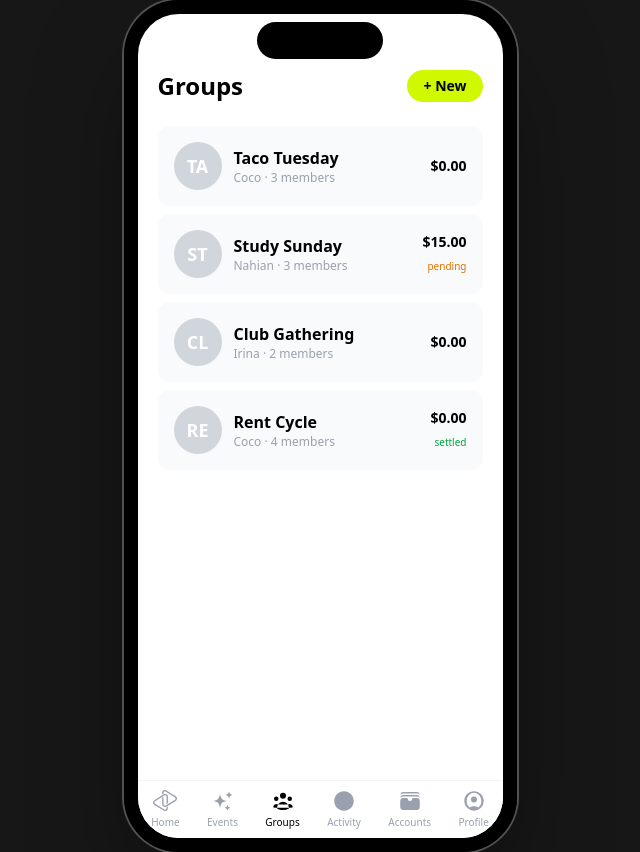
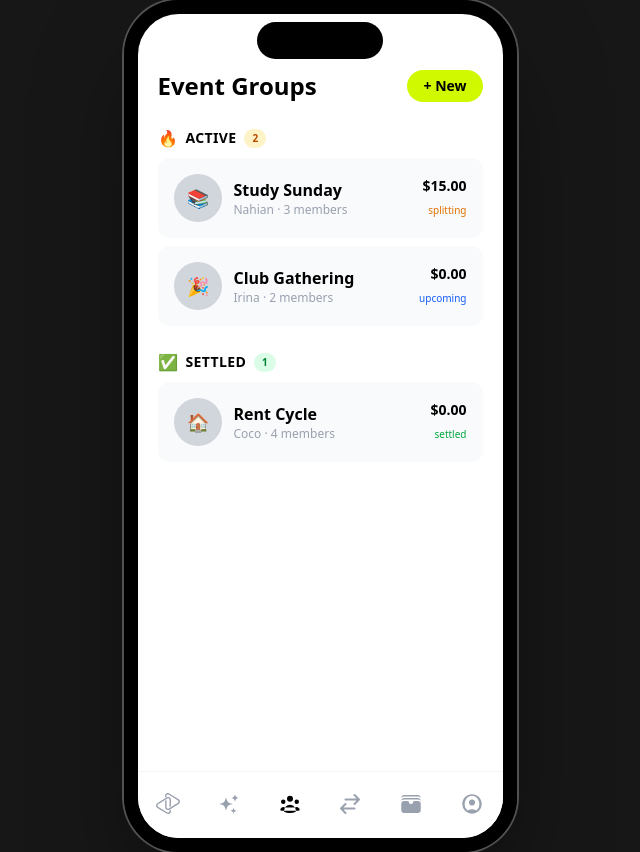
Before and after one commit to 0CocoWang0/bounce-me, a React (Vite) app: page /groups in a window 1280 px wide. Shown: the whole page, without its empty margins (320-960 px from the left). Built offline with nearby package versions, Linux system fonts and the light colour scheme.

Commit message:
feat: refine event groups

```diff
--- a/src/App.jsx
+++ b/src/App.jsx
@@ -31,7 +31,7 @@ function NavIcon({ d, label, icon }) {
 const tabs = [
   {
     to: "/",
-    label: "Home",
+    //label: "Home",
     icon: (
       <svg viewBox="0 0 55 55" fill="currentColor" className="w-6 h-6">
         <path d="M52.0575 16.622L30.5724 3.27652C28.555 2.02077 26.1169 1.97152 24.0377 3.12879C21.9585 4.28605 20.7456 6.39129 20.7704 8.75507L20.8199 12.8178L24.0253 10.8357L24.0006 8.71813C23.9882 7.54856 24.5946 6.50209 25.6219 5.92346C26.1169 5.65261 26.6491 5.51719 27.1813 5.51719C27.763 5.51719 28.3446 5.67723 28.8645 6.00964L50.3496 19.3551C51.3026 19.9461 51.8471 20.931 51.8471 22.0513C51.8471 23.1716 51.2902 24.1442 50.3372 24.7352L29.1367 37.7729C28.1466 38.3884 26.9461 38.4131 25.9313 37.8591C24.9164 37.305 24.2976 36.2832 24.2852 35.1259L24.0996 18.2964L20.8942 20.2662L21.055 35.1506C21.0798 37.4774 22.3174 39.5457 24.3719 40.666C25.3496 41.1954 26.414 41.4663 27.4659 41.4663C28.6293 41.4663 29.7927 41.1462 30.8323 40.4937L52.0328 27.4314C53.9263 26.2618 55.0649 24.2427 55.0649 22.0267C55.0649 19.8106 53.9511 17.7916 52.0575 16.622Z" />
@@ -42,28 +42,32 @@ const tabs = [
   },
   {
     to: "/events",
-    label: "Events",
+    //label: "Events",
     d: "M9.813 15.904L9 18.75l-.813-2.846a4.5 4.5 0 00-3.09-3.09L2.25 12l2.846-.813a4.5 4.5 0 003.09-3.09L9 5.25l.813 2.846a4.5 4.5 0 003.09 3.09L15.75 12l-2.846.813a4.5 4.5 0 00-3.09 3.09zM18.259 8.715L18 9.75l-.259-1.035a3.375 3.375 0 00-2.455-2.456L14.25 6l1.036-.259a3.375 3.375 0 002.455-2.456L18 2.25l.259 1.035a3.375 3.375 0 002.456 2.456L21.75 6l-1.035.259a3.375 3.375 0 00-2.456 2.456zM16.894 20.567L16.5 21.75l-.394-1.183a2.25 2.25 0 00-1.423-1.423L13.5 18.75l1.183-.394a2.25 2.25 0 001.423-1.423l.394-1.183.394 1.183a2.25 2.25 0 001.423 1.423l1.183.394-1.183.394a2.25 2.25 0 00-1.423 1.423z",
   },
   {
     to: "/groups",
-    label: "Groups",
+    ///label: "Groups",
     d: "M18 18.72a9.094 9.094 0 003.741-.479 3 3 0 00-4.682-2.72m.94 3.198l.001.031c0 .225-.012.447-.037.666A11.944 11.944 0 0112 21c-2.17 0-4.207-.576-5.963-1.584A6.062 6.062 0 016 18.719m12 0a5.971 5.971 0 00-.941-3.197m0 0A5.995 5.995 0 0012 12.75a5.995 5.995 0 00-5.058 2.772m0 0a3 3 0 00-4.681 2.72 8.986 8.986 0 003.74.477m.94-3.197a5.971 5.971 0 00-.94 3.197M15 6.75a3 3 0 11-6 0 3 3 0 016 0zm6 3a2.25 2.25 0 11-4.5 0 2.25 2.25 0 014.5 0zm-13.5 0a2.25 2.25 0 11-4.5 0 2.25 2.25 0 014.5 0z",
   },
   {
     to: "/activity",
-    label: "Activity",
-    d: "M12 2.25c-5.385 0-9.75 4.365-9.75 9.75s4.365 9.75 9.75 9.75 9.75-4.365 9.75-9.75S17.385 2.25 12 2.25zM12.75 6a.75.75 0 00-1.5 0v6c0 .414.336.75.75.75h4.5a.75.75 0 000-1.5h-3.75V6z",
+    //label: "Transactions",
+    icon: (
+      <svg xmlns="http://www.w3.org/2000/svg" viewBox="0 0 24 24" fill="none" stroke="currentColor" strokeWidth={2} strokeLinecap="round" strokeLinejoin="round" className="w-6 h-6">
+        <path d="M7.5 21L3 16.5m0 0L7.5 12M3 16.5h13.5m0-13.5L21 7.5m0 0L16.5 12M21 7.5H7.5" />
+      </svg>
+    ),
   },
 
   {
     to: "/accounts",
-    label: "Accounts",
+    //label: "Accounts",
     d: "M2.273 5.625A4.483 4.483 0 015.25 4.5h13.5c1.141 0 2.183.425 2.977 1.125A3 3 0 0018.75 3H5.25a3 3 0 00-2.977 2.625zM2.273 8.625A4.483 4.483 0 015.25 7.5h13.5c1.141 0 2.183.425 2.977 1.125A3 3 0 0018.75 6H5.25a3 3 0 00-2.977 2.625zM5.25 9a3 3 0 00-3 3v6a3 3 0 003 3h13.5a3 3 0 003-3v-6a3 3 0 00-3-3H15a.75.75 0 00-.75.75 2.25 2.25 0 01-4.5 0A.75.75 0 009 9H5.25z",
   },
   {
     to: "/profile",
-    label: "Profile",
+    //label: "Profile",
     d: "M18.685 19.097A9.723 9.723 0 0021.75 12c0-5.385-4.365-9.75-9.75-9.75S2.25 6.615 2.25 12a9.723 9.723 0 003.065 7.097A9.716 9.716 0 0012 21.75a9.716 9.716 0 006.685-2.653zm-2.54-.636A6.735 6.735 0 0012 17.25a6.735 6.735 0 00-4.145 1.211A8.25 8.25 0 0112 3.75a8.25 8.25 0 014.145 14.711zM12 13.5a3 3 0 100-6 3 3 0 000 6z",
   },
 ];
@@ -72,7 +76,7 @@ const tabs = [
 function Nav() {
   return (
     <nav className="z-100 fixed bottom-0 left-0 right-0 bg-white dark:bg-black border-t border-gray-100 dark:border-transparent">
-      <div className="max-w-md mx-auto flex justify-around py-2">
+      <div className="max-w-md mx-auto flex justify-around py-5">
         {tabs.map((tab) => (
           <NavLink
             key={tab.to}
--- /dev/null
+++ b/src/context/EventsContext.jsx
@@ -0,0 +1,22 @@
+import { createContext, useContext, useState } from "react";
+import { MOCK_EVENTS } from "../data/mock";
+
+const EventsContext = createContext();
+
+export function EventsProvider({ children }) {
+  const [events, setEvents] = useState(MOCK_EVENTS);
+
+  function addEvent(event) {
+    setEvents((prev) => [event, ...prev]);
+  }
+
+  return (
+    <EventsContext.Provider value={{ events, addEvent }}>
+      {children}
+    </EventsContext.Provider>
+  );
+}
+
+export function useEvents() {
+  return useContext(EventsContext);
+}
--- a/src/data/mock.js
+++ b/src/data/mock.js
@@ -94,7 +94,7 @@ export const BADGES = [
 
 // --- Events (our proposed feature — layered onto Groups) ---
 export const MOCK_EVENTS = [
-  {
+  /* {
     id: "e1",
     title: "Taco Tuesday",
     emoji: "🌮",
@@ -121,7 +121,7 @@ export const MOCK_EVENTS = [
       //   amount: 22
       // }
     ],
-  },
+  }, */
   {
     id: "e2",
     title: "Study Sunday",
--- a/src/main.jsx
+++ b/src/main.jsx
@@ -3,11 +3,14 @@ import { createRoot } from "react-dom/client";
 import "./index.css";
 import App from "./App.jsx";
 import { ThemeProvider } from "./context/ThemeContext.jsx";
+import { EventsProvider } from "./context/EventsContext.jsx";
 
 createRoot(document.getElementById("root")).render(
   <StrictMode>
     <ThemeProvider>
-      <App />
+      <EventsProvider>
+        <App />
+      </EventsProvider>
     </ThemeProvider>
   </StrictMode>
 );
--- a/src/pages/CreateEvent.jsx
+++ b/src/pages/CreateEvent.jsx
@@ -1,10 +1,12 @@
 import { useState } from "react";
 import { useNavigate } from "react-router-dom";
 import { MOCK_USERS, CURRENT_USER } from "../data/mock";
+import { useEvents } from "../context/EventsContext";
 import Avatar from "../components/Avatar";
 
 export default function CreateEvent() {
   const navigate = useNavigate();
+  const { addEvent } = useEvents();
   const [title, setTitle] = useState("");
   const [date, setDate] = useState("");
   const [time, setTime] = useState("");
@@ -22,7 +24,19 @@ export default function CreateEvent() {
 
   function handleSubmit(e) {
     e.preventDefault();
-    alert(`Event "${title}" created with ${invited.length} invited! (mock)`);
+    addEvent({
+      id: `e_new_${Date.now()}`,
+      title,
+      emoji: "🎈",
+      date,
+      time,
+      host: CURRENT_USER.id,
+      rsvps: [CURRENT_USER.id, ...invited],
+      totalCost: null,
+      splits: [],
+      status: "upcoming",
+      moments: [],
+    });
     navigate("/groups");
   }
 
--- a/src/pages/EventDetail.jsx
+++ b/src/pages/EventDetail.jsx
@@ -1,11 +1,13 @@
 import { useState } from "react";
 import { useParams, Link } from "react-router-dom";
-import { MOCK_EVENTS, getUserById } from "../data/mock";
+import { getUserById, CURRENT_USER } from "../data/mock";
+import { useEvents } from "../context/EventsContext";
 import Avatar from "../components/Avatar";
 
 export default function EventDetail() {
   const { eventId } = useParams();
-  const event = MOCK_EVENTS.find((e) => e.id === eventId);
+  const { events } = useEvents();
+  const event = events.find((e) => e.id === eventId);
   const [rsvpd, setRsvpd] = useState(false);
 
   if (!event) {
@@ -17,57 +19,135 @@ export default function EventDetail() {
   }
 
   const host = getUserById(event.host);
-  const members = event.rsvps.map((id) => getUserById(id)).filter(Boolean);
+  // Host first, then the rest
+  const members = [host, ...event.rsvps.map((id) => getUserById(id)).filter(Boolean).filter((u) => u.id !== event.host)];
 
-  // Calculate settlement percentage
+  const totalCost = event.totalCost || 0;
   const totalSplits = event.splits?.length || 0;
-  const paidSplits = event.splits?.filter(s => s.paid).length || 0;
+  const paidSplits = event.splits?.filter((s) => s.paid).length || 0;
+  const unpaidAmount = event.splits?.filter((s) => !s.paid).reduce((sum, s) => sum + s.amount, 0) || 0;
+
   let settlementPercentage = 0;
-
   if (event.status === "settled") {
     settlementPercentage = 100;
   } else if (event.status === "splitting") {
     settlementPercentage = totalSplits > 0 ? Math.round((paidSplits / totalSplits) * 100) : 0;
-  } else if (event.status === "upcoming") {
-    settlementPercentage = 0;
   }
 
-  // Get moments from event data
   const moments = event.moments || [];
+
+  // Fun emoji milestones for the progress bar
+  const progressEmoji =
+    settlementPercentage === 100 ? "🎉" :
+      settlementPercentage >= 75 ? "🔥" :
+        settlementPercentage >= 50 ? "💪" :
+          settlementPercentage >= 25 ? "🚀" : "🌱";
 
   return (
     <div className="px-5 pt-14 pb-8">
-      <Link to="/groups" className="text-sm text-gray-400 mb-4 block">
-        &larr; Back
-      </Link>
+      {/* Top nav */}
+      <div className="flex items-center justify-between mb-6">
+        <Link
+          to="/groups"
+          className="w-10 h-10 rounded-full bg-gray-100 dark:bg-card-dark flex items-center justify-center"
+        >
+          <svg xmlns="http://www.w3.org/2000/svg" viewBox="0 0 20 20" fill="currentColor" className="w-5 h-5 dark:text-white">
+            <path fillRule="evenodd" d="M17 10a.75.75 0 01-.75.75H5.612l4.158 3.96a.75.75 0 11-1.04 1.08l-5.5-5.25a.75.75 0 010-1.08l5.5-5.25a.75.75 0 111.04 1.08L5.612 9.25H16.25A.75.75 0 0117 10z" clipRule="evenodd" />
+          </svg>
+        </Link>
+        <div className="w-10 h-10 rounded-full bg-gray-100 dark:bg-card-dark flex items-center justify-center">
+          <svg xmlns="http://www.w3.org/2000/svg" viewBox="0 0 20 20" fill="currentColor" className="w-5 h-5 dark:text-white">
+            <path d="M3 10a1.5 1.5 0 113 0 1.5 1.5 0 01-3 0zM8.5 10a1.5 1.5 0 113 0 1.5 1.5 0 01-3 0zM15.5 8.5a1.5 1.5 0 100 3 1.5 1.5 0 000-3z" />
+          </svg>
+        </div>
+      </div>
 
-      {/* Event header */}
-      <div className="text-center mb-6">
-        <div className="text-5xl mb-3">{event.emoji}</div>
+      {/* Event title with emoji */}
+      <div className="text-center mb-8">
+        <div className="text-6xl mb-3">{event.emoji}</div>
         <h1 className="text-2xl font-bold dark:text-white">{event.title}</h1>
         <p className="text-sm text-gray-400 mt-1">
           {event.date} at {event.time}
         </p>
       </div>
 
-      {/* Progress Bar */}
-      <div className="mb-6 bg-gray-400 rounded-full h-12 flex items-center justify-center relative overflow-hidden">
-        <div
-          className="absolute left-0 top-0 h-full bg-gray-500 transition-all duration-500"
-          style={{ width: `${settlementPercentage}%` }}
-        ></div>
-        <span className="relative z-10 text-white font-semibold">
-          {settlementPercentage}% settled
-        </span>
+      {/* People row — host first, horizontal scroll */}
+      <div className="flex gap-5 overflow-x-auto mb-8 p-1">
+        {members.map((user) => (
+          <div key={user.id} className="flex flex-col items-center gap-1.5 shrink-0">
+            <div className={`rounded-full ${user.id === event.host ? "ring-2 ring-bounce" : ""}`}>
+              <Avatar initials={user.initials} avatar={user.avatar} size="lg" />
+            </div>
+            <span className="text-xs text-gray-500 dark:text-gray-400">
+              {user.id === CURRENT_USER.id ? "you" : user.name.toLowerCase()}
+            </span>
+          </div>
+        ))}
+        <div className="flex flex-col items-center gap-1.5 shrink-0">
+          <div className="w-12 h-12 rounded-full bg-gray-200 dark:bg-card-dark flex items-center justify-center text-gray-400 text-xl">
+            +
+          </div>
+          <span className="text-xs text-gray-400">add</span>
+        </div>
       </div>
 
-      {/* RSVP swipe button */}
+      {/* Fun progress bar */}
+      <div className="mb-6">
+        <div className="flex items-center justify-between mb-2">
+          <span className="text-xs text-gray-400 uppercase tracking-wide">Settlement</span>
+          <span className="text-xs font-semibold dark:text-white">{progressEmoji} {settlementPercentage}%</span>
+        </div>
+        <div className="h-3 bg-gray-100 dark:bg-card-dark rounded-full overflow-hidden relative">
+          <div
+            className="h-full rounded-full transition-all duration-700 ease-out"
+            style={{
+              width: `${Math.max(settlementPercentage, 2)}%`,
+              background: settlementPercentage === 100
+                ? "linear-gradient(90deg, #4ade80, #22c55e)"
+                : settlementPercentage >= 50
+                  ? "linear-gradient(90deg, #facc15, #4ade80)"
+                  : "linear-gradient(90deg, #f87171, #facc15)",
+            }}
+          />
+        </div>
+      </div>
+
+      {/* Expense + Balance cards */}
+      <div className="flex gap-3 mb-6">
+        <div className="flex-1 bg-gray-50 dark:bg-card-dark border border-gray-100 dark:border-gray-700 rounded-2xl p-4">
+          <p className="text-xs text-gray-400 mb-1">Group Expenses</p>
+          <p className="text-xl font-bold dark:text-white">${totalCost.toFixed(2)}</p>
+        </div>
+        <div className="flex-1 bg-gray-900 dark:bg-black rounded-2xl p-4">
+          <p className="text-xs text-gray-400 mb-1">Group Balance</p>
+          <p className={`text-xl font-bold ${unpaidAmount > 0 ? "text-red-400" : "text-green-400"}`}>
+            ${unpaidAmount.toFixed(2)}
+          </p>
+        </div>
+      </div>
+
+      {/* Action buttons */}
+      {event.status !== "settled" && (
+        <div className="flex gap-3 mb-8">
+          <button className="flex-1 text-center bg-gray-900 dark:bg-card-dark border border-gray-700 text-white font-semibold py-3.5 rounded-2xl text-sm">
+            Add expense
+          </button>
+          <button
+            className="flex-1 text-center font-semibold py-3.5 rounded-2xl text-sm text-black"
+            style={{ backgroundColor: "#D4E157" }}
+          >
+            Settle up
+          </button>
+        </div>
+      )}
+
+      {/* RSVP button for upcoming events */}
       {event.status === "upcoming" && !rsvpd && (
         <button
           onClick={() => setRsvpd(true)}
           className="w-full bg-bounce text-black font-semibold py-4 rounded-2xl text-base mb-6 active:scale-95 transition-transform"
         >
-          Swipe to RSVP &rarr;
+          RSVP →
         </button>
       )}
 
@@ -78,53 +158,10 @@ export default function EventDetail() {
         </div>
       )}
 
-      {/* Who's going */}
-      <section className="mb-6">
-        <h2 className="text-xs text-gray-400 uppercase tracking-wide mb-3">
-          Who's Going ({members.length})
-        </h2>
-        <div className="space-y-2">
-          {members.map((user) => (
-            <div
-              key={user.id}
-              className="flex items-center gap-3 bg-gray-50 dark:bg-card-dark rounded-xl p-3"
-            >
-              <Avatar initials={user.initials} avatar={user.avatar} size="md" />
-              <span className="text-sm font-medium flex-1 dark:text-white">{user.name}</span>
-              {user.id === event.host && (
-                <span className="text-[10px] bg-gray-200 dark:bg-gray-700 text-gray-500 dark:text-gray-300 px-2 py-0.5 rounded-full">
-                  Host
-                </span>
-              )}
-            </div>
-          ))}
-        </div>
-      </section>
-
-      {/* Three Action Buttons */}
-      <div className="flex gap-3 mb-8">
-        <button
-          className="flex-1 text-center bg-black dark:bg-white text-white dark:text-black font-semibold py-3 rounded-full text-sm"
-        >
-          View split
-        </button>
-        <button
-          className="flex-1 text-center bg-black dark:bg-white text-white dark:text-black font-semibold py-3 rounded-full text-sm"
-        >
-          Add expense
-        </button>
-        <button
-          className="flex-1 text-center font-semibold py-3 rounded-full text-sm"
-          style={{ backgroundColor: '#D4E157' }}
-        >
-          Settle up
-        </button>
-      </div>
-
       {/* Moments Section */}
       {moments.length > 0 && (
         <section>
-          <h2 className="text-2xl font-bold mb-4 dark:text-white">Moments</h2>
+          <h2 className="text-lg font-bold mb-4 dark:text-white">Moments</h2>
           <div className="flex gap-3">
             {moments.map((moment) => {
               const author = getUserById(moment.author);
--- a/src/pages/Groups.jsx
+++ b/src/pages/Groups.jsx
@@ -1,21 +1,8 @@
 import { Link } from "react-router-dom";
-import { MOCK_EVENTS, getUserById } from "../data/mock";
+import { getUserById, CURRENT_USER } from "../data/mock";
+import { useEvents } from "../context/EventsContext";
 
-export default function Groups() {
-  return (
-    <div className="px-5 pt-14">
-      <div className="flex items-center justify-between mb-6">
-        <h1 className="text-2xl font-bold dark:text-white">Groups</h1>
-        <Link
-          to="/create"
-          className="bg-bounce text-black text-sm font-semibold px-4 py-1.5 rounded-full flex items-center gap-1"
-        >
-          + New
-        </Link>
-      </div>
-
-      <div className="space-y-2">
-        {MOCK_EVENTS.map((event) => {
+function EventRow({ event }) {
   const host = getUserById(event.host);
   const totalOwed = event.splits
     .filter((s) => !s.paid)
@@ -23,12 +10,11 @@ export default function Groups() {
 
   return (
     <Link
-              key={event.id}
       to={`/event/${event.id}`}
       className="flex items-center gap-3 bg-gray-50 dark:bg-card-dark rounded-xl p-4"
     >
       <div className="w-12 h-12 rounded-full bg-gray-300 text-white flex items-center justify-center text-lg font-semibold">
-                {event.title.slice(0, 2).toUpperCase()}
+        {event.emoji || event.title.slice(0, 2).toUpperCase()}
       </div>
       <div className="flex-1 min-w-0">
         <p className="font-semibold dark:text-white">{event.title}</p>
@@ -41,7 +27,10 @@ export default function Groups() {
           ${totalOwed > 0 ? totalOwed.toFixed(2) : "0.00"}
         </p>
         {event.status === "splitting" && (
-                  <span className="text-[10px] text-amber-600 dark:text-amber-400">pending</span>
+          <span className="text-[10px] text-amber-600 dark:text-amber-400">splitting</span>
+        )}
+        {event.status === "upcoming" && (
+          <span className="text-[10px] text-blue-600 dark:text-blue-400">upcoming</span>
         )}
         {event.status === "settled" && (
           <span className="text-[10px] text-green-600 dark:text-green-400">settled</span>
@@ -49,8 +38,98 @@ export default function Groups() {
       </div>
     </Link>
   );
+}
+
+function Section({ title, icon, count, accentClass, children }) {
+  if (count === 0) return null;
+  return (
+    <section className="mb-6">
+      <div className="flex items-center gap-2 mb-2">
+        <span className="text-base">{icon}</span>
+        <h2 className="text-sm font-semibold uppercase tracking-wide dark:text-white">{title}</h2>
+        <span className={`text-[10px] font-bold px-2 py-0.5 rounded-full ${accentClass}`}>
+          {count}
+        </span>
+      </div>
+      <div className="space-y-2">{children}</div>
+    </section>
+  );
+}
+
+export default function Groups() {
+  const { events } = useEvents();
+
+  // Active: upcoming or splitting (but not pending for current user)
+  const active = events.filter(
+    (e) => e.status === "upcoming" || e.status === "splitting"
+  );
+
+  // Pending: current user has an unpaid split
+  const pending = events.filter((e) =>
+    e.splits.some((s) => s.userId === CURRENT_USER.id && !s.paid)
+  );
+
+  // Settled: fully settled
+  const settled = events.filter((e) => e.status === "settled");
+
+  return (
+    <div className="px-5 pt-14">
+      <div className="flex items-center justify-between mb-6">
+        <h1 className="text-2xl font-bold dark:text-white">Event Groups</h1>
+        <Link
+          to="/create"
+          className="bg-bounce text-black text-sm font-semibold px-4 py-1.5 rounded-full flex items-center gap-1"
+        >
+          + New
+        </Link>
+      </div>
+
+      <Section
+        title="Active"
+        icon="🔥"
+        count={active.length}
+        accentClass="bg-amber-100 text-amber-700 dark:bg-amber-900/40 dark:text-amber-400"
+      >
+        {active.map((event) => (
+          <EventRow key={event.id} event={event} />
+        ))}
+      </Section>
+
+      <Section
+        title="Pending"
+        icon="💸"
+        count={pending.length}
+        accentClass="bg-red-100 text-red-700 dark:bg-red-900/40 dark:text-red-400"
+      >
+        {pending.map((event) => {
+          const userSplit = event.splits.find(
+            (s) => s.userId === CURRENT_USER.id && !s.paid
+          );
+          return (
+            <div key={event.id} className="relative">
+              <EventRow event={event} />
+              {userSplit && (
+                <div className="absolute top-2 right-2">
+                  <span className="text-[10px] font-bold bg-red-500 text-white px-2 py-0.5 rounded-full">
+                    You owe ${userSplit.amount.toFixed(2)}
+                  </span>
+                </div>
+              )}
+            </div>
+          );
         })}
-      </div>
+      </Section>
+
+      <Section
+        title="Settled"
+        icon="✅"
+        count={settled.length}
+        accentClass="bg-green-100 text-green-700 dark:bg-green-900/40 dark:text-green-400"
+      >
+        {settled.map((event) => (
+          <EventRow key={event.id} event={event} />
+        ))}
+      </Section>
     </div>
   );
 }
--- a/src/pages/Home.jsx
+++ b/src/pages/Home.jsx
@@ -1,6 +1,6 @@
 import { useState, useEffect } from "react";
 import { Link } from "react-router-dom";
-import { CURRENT_USER, MOCK_USERS, MOCK_EVENTS, MOCK_NOTIFICATIONS } from "../data/mock";
+import { CURRENT_USER, MOCK_USERS, MOCK_EVENTS, MOCK_NOTIFICATIONS, SWIPEABLE_EVENTS } from "../data/mock";
 import Avatar from "../components/Avatar";
 
 const TYPE_ICONS = {
@@ -33,10 +33,26 @@ export default function Home() {
 
   return (
     <div className="px-5 pt-14">
-      {/* Greeting */}
-      <h1 className="text-sm font-bold mb-6 text-black dark:text-white">
-        Afternoon, {CURRENT_USER.username}!
-      </h1>
+      {/* Greeting + Event Inbox */}
+      <div className="flex items-center justify-between mb-6">
+        <h1 className="text-sm font-bold text-black dark:text-white">
+          Afternoon, {CURRENT_USER.username}!
+        </h1>
+        <Link
+          to="/events"
+          className="relative flex items-center gap-1.5 bg-gray-100 dark:bg-card-dark px-3 py-2 rounded-full"
+        >
+          <svg xmlns="http://www.w3.org/2000/svg" viewBox="0 0 20 20" fill="currentColor" className="w-4 h-4 dark:text-white">
+            <path fillRule="evenodd" d="M1 11.27c0-.246.033-.492.099-.73l1.523-5.521A2.75 2.75 0 015.273 3h9.454a2.75 2.75 0 012.651 2.019l1.523 5.52c.066.239.099.485.099.732V15.25A2.75 2.75 0 0116.25 18H3.75A2.75 2.75 0 011 15.25v-3.98zm3.068-5.852A1.25 1.25 0 015.273 4.5h9.454a1.25 1.25 0 011.205.918l1.523 5.52c.006.02.01.041.015.062H14a1 1 0 00-.86.49l-.606 1.02a1 1 0 01-.86.49H8.326a1 1 0 01-.86-.49l-.606-1.02A1 1 0 006 11H2.432l.015-.062 1.621-5.52z" clipRule="evenodd" />
+          </svg>
+          <span className="text-xs font-semibold dark:text-white">Inbox</span>
+          {SWIPEABLE_EVENTS.length > 0 && (
+            <span className="absolute -top-1.5 -right-1.5 bg-red-500 text-white text-[10px] font-bold w-5 h-5 rounded-full flex items-center justify-center">
+              {SWIPEABLE_EVENTS.length}
+            </span>
+          )}
+        </Link>
+      </div>
 
       {/* Friends row */}
       <div className="flex gap-5 mb-10 overflow-x-auto">
```
Also changed, not shown: src/assets/inside-group.png (added). Lines whose indentation alone changed are shown as unchanged.
